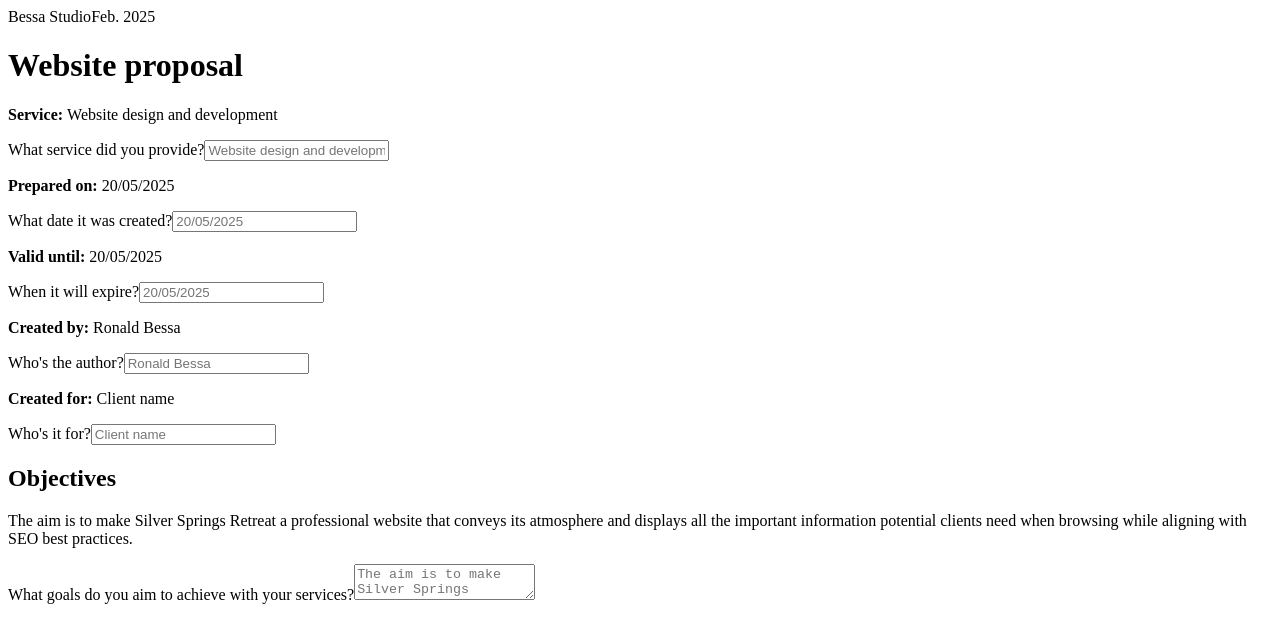
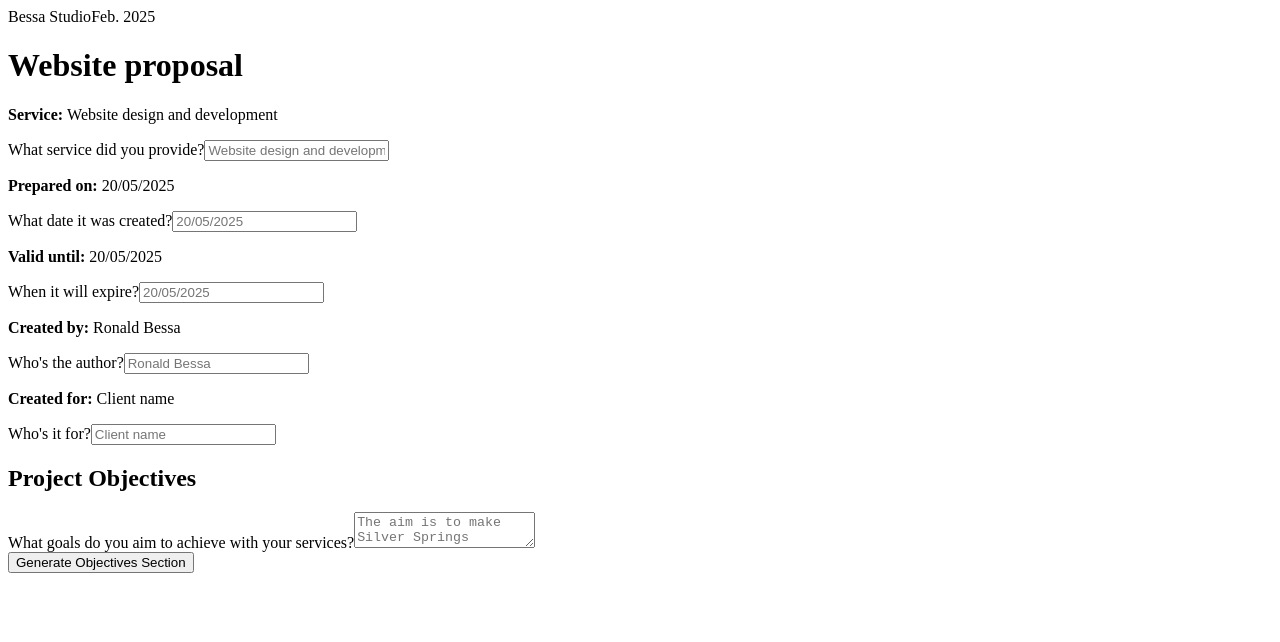
Before and after one commit to rnldbss/bessa-studio-proposal-generator, a Next.js app: page /edit-proposal in a window 1280 px wide. Shown: the top 642 px of the page. Built offline with nearby package versions, Linux system fonts and the light colour scheme.

Commit message:
feat: add OpenAI API call

```diff
--- /dev/null
+++ b/src/app/api/generate-proposal/route.ts
@@ -0,0 +1,93 @@
+import { NextRequest, NextResponse } from "next/server";
+
+interface RequestBody {
+  section: string;
+  userInput: string;
+}
+
+interface OpenAIResponse {
+  choices: Array<{
+    message: {
+      content: string;
+    };
+  }>;
+}
+
+export async function POST(req: NextRequest) {
+  try {
+    const { section, userInput } = (await req.json()) as RequestBody;
+
+    // Adjust the system prompts based on the section it's going to be used
+    const systemPrompt = getPromptForSection(section);
+
+    const response = await fetch("https://api.openai.com/v1/chat/completions", {
+      method: "POST",
+      headers: {
+        Authorization: `Bearer ${process.env.PRIVATE_OPENAI_API_KEY}`,
+        "Content-Type": "application/json",
+      },
+      body: JSON.stringify({
+        model: "gpt-4o",
+        messages: [
+          { role: "system", content: systemPrompt },
+          { role: "user", content: userInput },
+        ],
+        temperature: 0.7,
+      }),
+    });
+
+    if (!response.ok) {
+      const errorText = await response.text();
+      return NextResponse.json(
+        { error: "OpenAI API Error", details: errorText },
+        { status: response.status } // I dont think this is returning proper error messages
+      );
+    }
+
+    const data = (await response.json()) as OpenAIResponse;
+    return NextResponse.json({
+      content: data.choices[0].message.content,
+      section,
+    });
+  } catch (error) {
+    console.error("Error in generate-proposal API route:", error);
+    return NextResponse.json(
+      {
+        error: "Server Error",
+        details:
+          error instanceof Error ? error.message : "Unknown error ocurred",
+      },
+      { status: 500 }
+    );
+  }
+}
+
+// Helper function to create appropriate prompts for different proposal sections
+function getPromptForSection(section: string): string {
+  // I don't understand this type Record<string, string> - need to have a look at it
+  const prompts: Record<string, string> = {
+    objectives: `You are a professional proposal writer. Create a clear, concise "Objectives" section for a client proposal based on the input provided.
+
+    Format your response with:
+    1. A strong opening statement
+    2. 3-5 bullet points of specific, measurable objectives
+    3. A brief closing statement tying objectives to client success
+
+    Keep your response focused on business goals and outcomes. Use professional language but avoid jargon.`,
+
+    scope: `Create a detailed "Scope of Work" section for a professional proposal based on the input.
+    Include deliverables, timeline, and clear boundaries of what is included and excluded.`,
+
+    methodology: `Create a "Methodology" section explaining your approach to achieving the client's objectives.
+    Detail your process, tools, and techniques in a clear, organized manner.`,
+
+    timeline: `Create a "Project Timeline" section with realistic milestones and deadlines based on the information provided.`,
+
+    budget: `Create a professional "Budget" section that outlines costs clearly and justifies the investment.`,
+  };
+
+  return (
+    prompts[section] ||
+    "Create a professional proposal section based on the client's input. Be concise, specific, and focused on business value."
+  );
+}
--- a/src/components/proposal/ObjectivesSection.tsx
+++ b/src/components/proposal/ObjectivesSection.tsx
@@ -1,11 +1,13 @@
 "use client";
 
-import InputDisplay from "./inputs/InputDisplay";
-import TextareaInput from "./inputs/TextAreaInput";
 import { useState } from "react";
+//import InputDisplay from "./inputs/InputDisplay";
+import TextareaInput from "./inputs/TextareaInput";
 
 export default function ObjectivesSection() {
   const [proposalObjectives, setProposalObjectives] = useState("");
+  const [apiResponse, setApiResponse] = useState("");
+  const [isLoading, setIsLoading] = useState(false);
 
   const objectivesSectionData = {
     label: "What goals do you aim to achieve with your services?",
@@ -14,19 +16,59 @@ export default function ObjectivesSection() {
     defaultValue:
       "The aim is to make Silver Springs Retreat a professional website that conveys its atmosphere and displays all the important information potential clients need when browsing while aligning with SEO best practices.",
   };
+
+  async function handleGenerateObjectives() {
+    setIsLoading(true);
+
+    try {
+      const res = await fetch("/api/generate-proposal", {
+        method: "POST",
+        headers: { "Content-Type": "application/json" },
+        body: JSON.stringify({
+          section: "objectives",
+          userInput: proposalObjectives,
+        }),
+      });
+
+      if (!res.ok) {
+        throw new Error(`API returned status ${res.status}`);
+      }
+
+      const data = await res.json();
+      setApiResponse(data.content);
+    } catch (error) {
+      console.error("API Error:", error);
+      setApiResponse("Error generating proposal objectives. Please try again.");
+    } finally {
+      setIsLoading(false);
+    }
+  }
+
   return (
-    <div>
-      <h2>Objectives</h2>
-      <InputDisplay
-        userInput={objectivesSectionData.userInput}
+    <div className="p-4 border rounded-lg shadow-sm">
+      <h2 className="text-xl font-bold mb-4">Project Objectives</h2>
+
+      <TextareaInput
+        label={objectivesSectionData.label}
+        inputValue={proposalObjectives}
+        onChange={setProposalObjectives}
         defaultValue={objectivesSectionData.defaultValue}
       />
-      <TextareaInput
-        label={objectivesSectionData.label}
-        inputValue={objectivesSectionData.userInput}
-        onChange={objectivesSectionData.inputHandler}
-        defaultValue={objectivesSectionData.defaultValue}
-      />
+
+      <button
+        onClick={handleGenerateObjectives}
+        disabled={isLoading}
+        className="mt-4 px-4 py-2 bg-blue-600 text-white rounded hover:bg-blue-700 disabled:bg-gray-400"
+      >
+        {isLoading ? "Generating..." : "Generate Objectives Section"}
+      </button>
+
+      {apiResponse && (
+        <div className="mt-6 p-4 border rounded bg-gray-50">
+          <h3 className="font-semibold mb-2">Generated Objectives:</h3>
+          <div className="whitespace-pre-wrap">{apiResponse}</div>
+        </div>
+      )}
     </div>
   );
 }
--- a/src/components/proposal/inputs/TextInput.tsx
+++ b/src/components/proposal/inputs/TextInput.tsx
@@ -2,7 +2,7 @@ import { Input } from "@/components/ui/input";
 import { Label } from "@/components/ui/label";
 
 interface TextInputProps {
-  title: string; //This need to be fixed - title won't be always provided
+  title: string; //This need to be fixed - title won't be always provided to be used as id
   label: string;
   inputValue: string;
   onChange: (value: string) => void;
```
